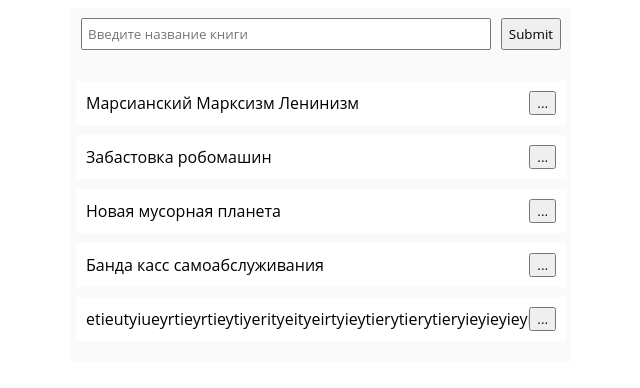
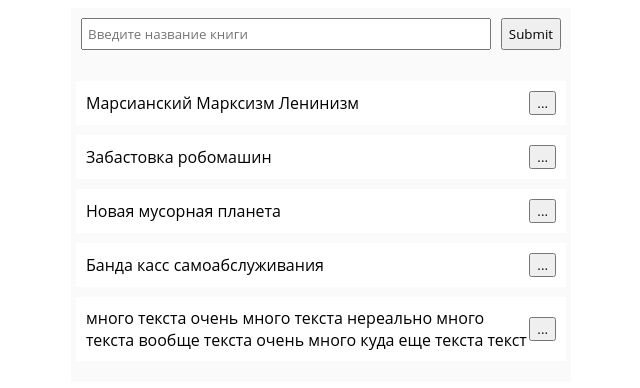
Before and after one commit to evgenynovak/book-library-app-react, a React (Create React App) app: page / in a window 1280 px wide. Shown: the top 388 px of the page, without its empty margins (319-959 px from the left). Built offline with nearby package versions, Linux system fonts and the light colour scheme.

Commit message:
bookbase: added tagsData

```diff
--- a/src/bookbase.js
+++ b/src/bookbase.js
@@ -3,62 +3,46 @@ let stateBook = {
      {
        id: 1,
        author: 'Кондратий Либерман',
-       titleBook: 'Марсианский Марксизм Ленинизм',
-       tags: [
-               {id: 1,
-                text: 'Читать'
-               },
-               {id: 2,
-                text: 'На полке'
-               }
-             ]
+       titleBook: 'Марсианский Марксизм Ленинизм'
      },
      {
        id: 2,
        author: 'Софья Журналю',
-       titleBook: 'Забастовка робомашин',
-       tags: [
-              {id: 3,
-               text: 'Найти'
-              }
-             ]
+       titleBook: 'Забастовка робомашин'
      },
      {
        id: 3,
        author: 'Тимур Робинзонов',
-       titleBook: 'Новая мусорная планета',
-       tags: [
-               {id: 4,
-               text: 'В ipad'
-               }
-             ]
+       titleBook: 'Новая мусорная планета'
+
      },
      {
        id: 4,
        author: 'Семен Геройченко',
-       titleBook: 'Банда касс самоабслуживания',
-       tags: [
-              {id: 1,
-               text: 'Читать'
-              },
-              {id: 5,
-               text: 'Яндекс диск'
-               }
-             ]
+       titleBook: 'Банда касс самоабслуживания'
      },
      {
       id: 5,
-      author: 'Семен Геройченко',
-      titleBook: 'etieutyiueyrtieyrtieytiyerityeityeirtyieytierytierytieryieyieyieyieyrieyityerityeiryeirtyeiutyiet',
-      tags: [
-             {id: 1,
-              text: 'Читать'
-             },
-             {id: 5,
-              text: 'Яндекс диск'
-              }
-            ]
+      author: 'Армен Загребян',
+      titleBook: 'много текста очень много текста нереально много текста вообще текста очень много куда еще текста текст ',
      }
+   ],
+   tagsData: [
+      {tagId: 1,
+       tagText: 'Читать'
+      },
+      {tagId: 2,
+       tagText: 'На полке'
+      },
+      {id: 3,
+        text: 'Найти'
+      },
+      {id: 4,
+        text: 'В ipad'
+      },
+      {id: 5,
+      text: 'Яндекс диск'
+      }
    ]
   }
 
```
